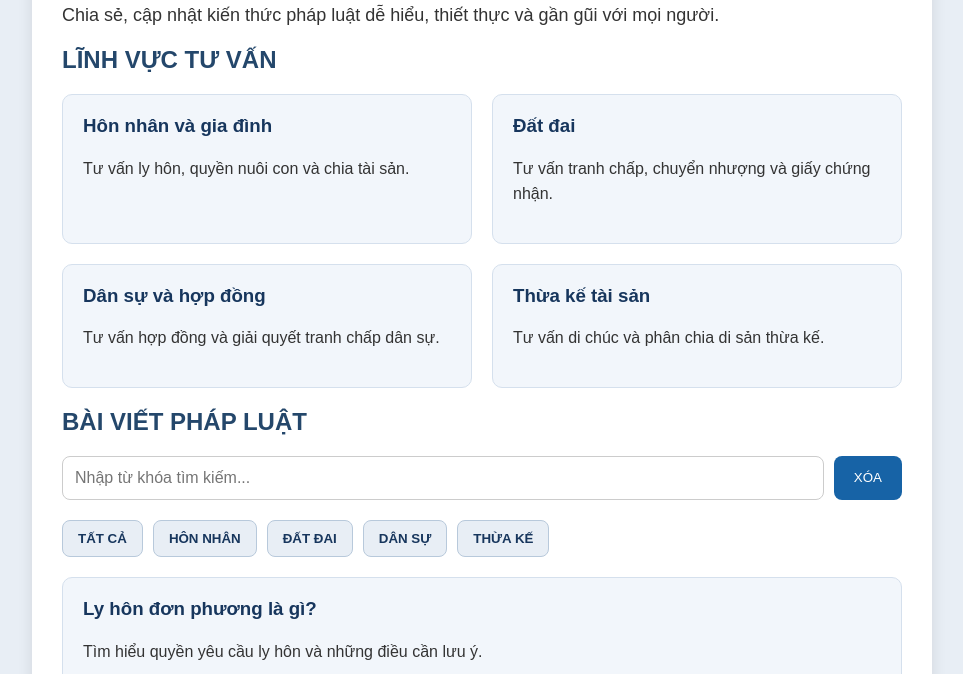
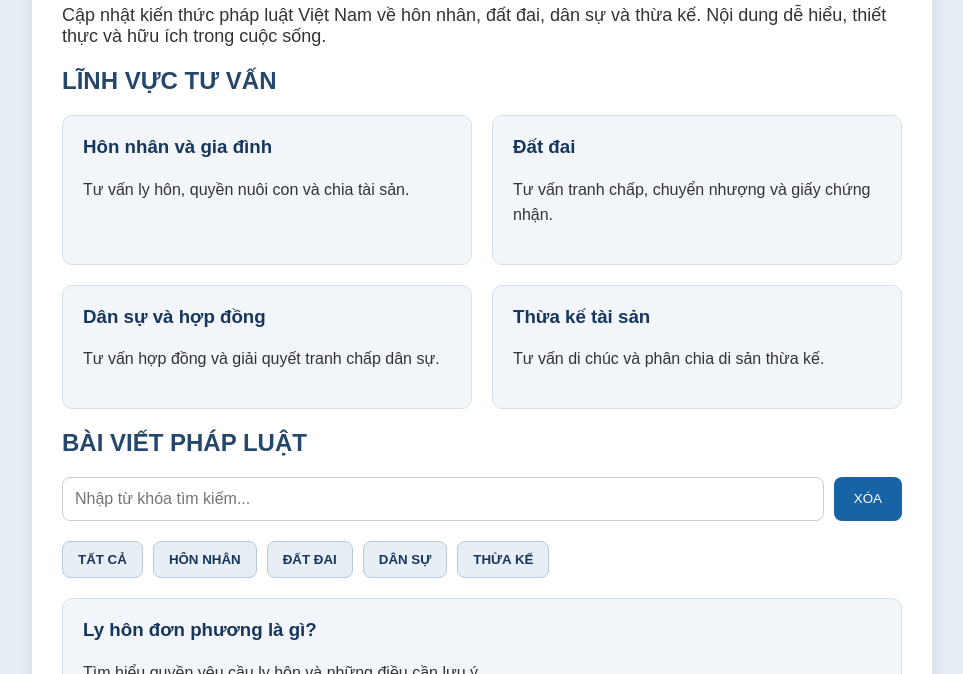
Before and after one commit to tiendung-law/tu-van-phap-luat, a plain HTML site: page index.html in a window 1280 px wide. Shown: the part 426-1100 px from the top of the page, without its empty margins (158-1121 px from the left). Drawn offline with Linux system fonts and the light colour scheme.

Commit message:
Add files via upload
Cap nhat gioi thieu website - Bai 36

```diff
--- a/index.html
+++ b/index.html
@@ -543,8 +543,11 @@ input, select, textarea {
 
     <h2 class="tieu-de-chinh">TƯ VẤN PHÁP LUẬT</h2>
 
-    <p>Chia sẻ, cập nhật kiến thức pháp luật dễ hiểu,
-    thiết thực và gần gũi với mọi người.</p>
+    <p>
+  Cập nhật kiến thức pháp luật Việt Nam về hôn nhân,
+  đất đai, dân sự và thừa kế. Nội dung dễ hiểu,
+  thiết thực và hữu ích trong cuộc sống.
+</p>
 
     <h2 id="linh-vuc">LĨNH VỰC TƯ VẤN</h2>
     <div class="danh-sach-dich-vu">
```
